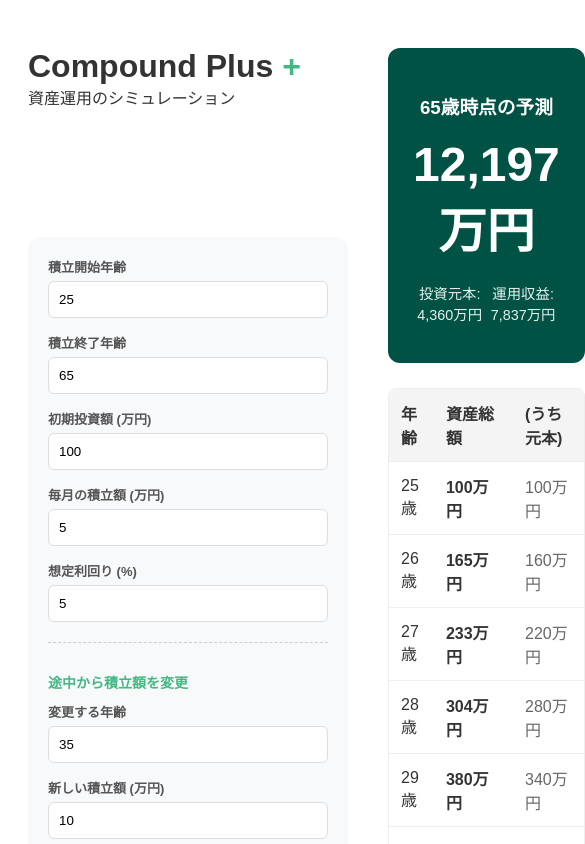
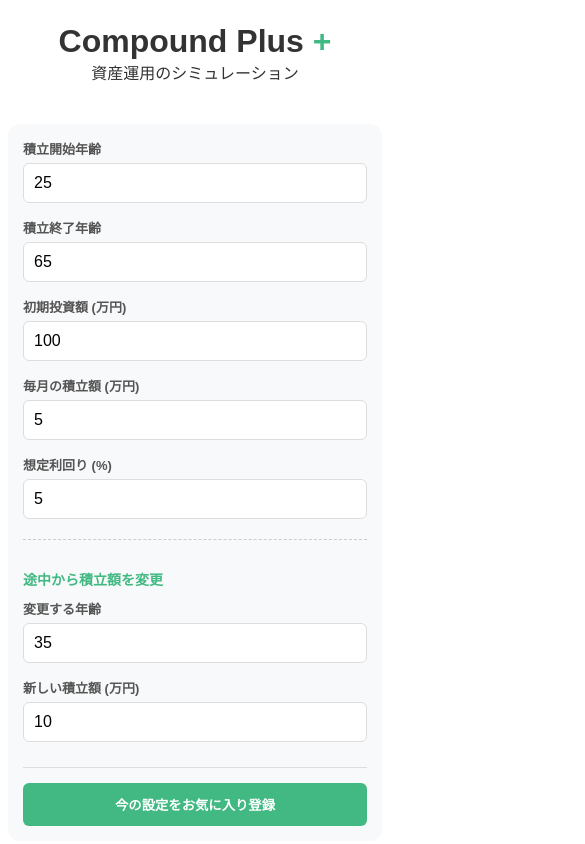
Before and after one commit to ykita3/compound-plus, a Vue app: page / in a window 390 px wide. Shown: the top 844 px of the page, 585 px wide, since content can reach past the window. Built offline with nearby package versions, Linux system fonts and the light colour scheme.

Commit message:
SP対応

```diff
--- a/src/App.vue
+++ b/src/App.vue
@@ -337,4 +337,60 @@
 .favorite-list {
   padding-top: 8px;
 }
+/* --- スマホ対応（画面幅が 768px 以下の時） --- */
+@media (max-width: 768px) {
+  .container {
+    /* 100%から左右のパディング分を引く設定にする */
+    width: 100%;
+    max-width: 100vw; /* 画面幅を超えないように強制 */
+    padding: 15px;
+    box-sizing: border-box; /* 枠線や余白を幅に含める */
+    overflow-x: hidden; /* 万が一の中身のはみ出しを隠す */
+  }
+
+  .dashboard {
+    display: flex; /* gridよりflexの方がスマホでは制御しやすい */
+    flex-direction: column;
+    gap: 20px;
+    align-items: center;
+  }
+
+  header {
+    text-align: center; /* タイトルを中央寄せに */
+    margin-bottom: 10px;
+  }
+
+  .input-panel {
+    margin-bottom: 30px; /* 入力パネルの下に余白を作る */
+    width: 100%;
+  }
+
+  .summary-card {
+    padding: 20px 0;
+    align-items: center;
+    width: 100%;
+  }
+
+  .total-amount {
+    font-size: 2.2rem; /* スマホでは金額の文字を少し小さく */
+  }
+
+  .table-container {
+    max-height: none; /* スマホではテーブルを全部見せる（または固定高さを調整） */
+    overflow-x: auto; /* 横幅が狭い時にテーブルを横スクロール可能に */
+  }
+
+  /* 入力しやすさのために、スマホではフォントを16px以上に（自動ズーム防止） */
+  .input-group input {
+    font-size: 16px;
+  }
+
+  .result-panel {
+    width: 100%;
+  }
+  .input-panel {
+    margin-bottom: 20px;
+    padding: 15px; /* スマホではパディングを少し詰めるとスッキリするよ */
+  }
+}
 </style>
```
